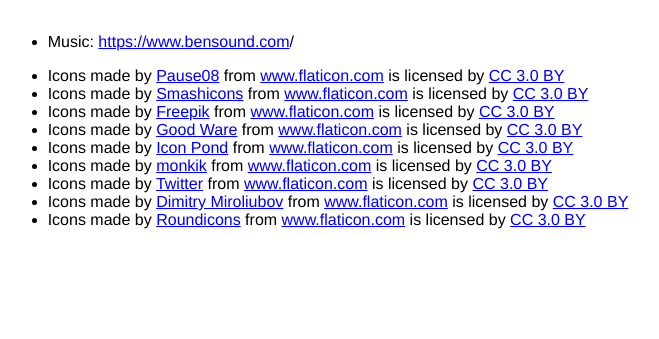
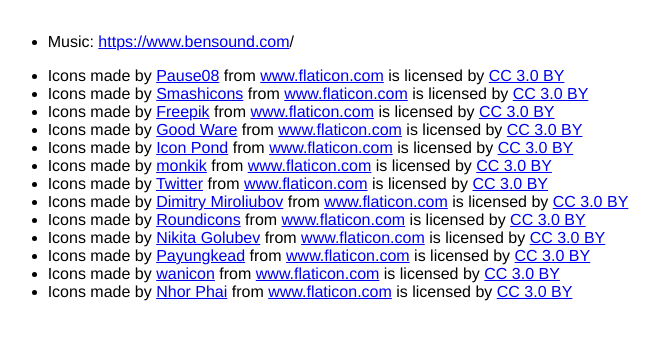
Before and after one commit to philippmoritzer/survival_students, a plain HTML site: page src/sites/credits/credits.html in a window 1280 px wide. Shown: the part 79-418 px from the top of the page, without its empty margins (322-981 px from the left). Drawn offline with Linux system fonts and the light colour scheme.

Commit message:
charaktere und credits

```diff
--- a/src/sites/credits/credits.html
+++ b/src/sites/credits/credits.html
@@ -143,6 +143,10 @@
     </li>
     <li><div>Icons made by <a href="https://www.flaticon.com/authors/dimitry-miroliubov" title="Dimitry Miroliubov">Dimitry Miroliubov</a> from <a href="https://www.flaticon.com/" 			    title="Flaticon">www.flaticon.com</a> is licensed by <a href="http://creativecommons.org/licenses/by/3.0/" 			    title="Creative Commons BY 3.0" target="_blank">CC 3.0 BY</a></div></li>
     <li><div>Icons made by <a href="https://www.flaticon.com/authors/roundicons" title="Roundicons">Roundicons</a> from <a href="https://www.flaticon.com/" 			    title="Flaticon">www.flaticon.com</a> is licensed by <a href="http://creativecommons.org/licenses/by/3.0/" 			    title="Creative Commons BY 3.0" target="_blank">CC 3.0 BY</a></div></li>
+    <li><div>Icons made by <a href="https://www.flaticon.com/authors/nikita-golubev" title="Nikita Golubev">Nikita Golubev</a> from <a href="https://www.flaticon.com/" 			    title="Flaticon">www.flaticon.com</a> is licensed by <a href="http://creativecommons.org/licenses/by/3.0/" 			    title="Creative Commons BY 3.0" target="_blank">CC 3.0 BY</a></div></li>
+    <li><div>Icons made by <a href="https://www.flaticon.com/authors/payungkead" title="Payungkead">Payungkead</a> from <a href="https://www.flaticon.com/" 			    title="Flaticon">www.flaticon.com</a> is licensed by <a href="http://creativecommons.org/licenses/by/3.0/" 			    title="Creative Commons BY 3.0" target="_blank">CC 3.0 BY</a></div></li>
+    <li><div>Icons made by <a href="https://www.flaticon.com/authors/wanicon" title="wanicon">wanicon</a> from <a href="https://www.flaticon.com/" 			    title="Flaticon">www.flaticon.com</a> is licensed by <a href="http://creativecommons.org/licenses/by/3.0/" 			    title="Creative Commons BY 3.0" target="_blank">CC 3.0 BY</a></div></li>
+    <li><div>Icons made by <a href="https://www.flaticon.com/authors/nhor-phai" title="Nhor Phai">Nhor Phai</a> from <a href="https://www.flaticon.com/" 			    title="Flaticon">www.flaticon.com</a> is licensed by <a href="http://creativecommons.org/licenses/by/3.0/" 			    title="Creative Commons BY 3.0" target="_blank">CC 3.0 BY</a></div></li>
       </ul>
     </div>
   </body>
```
Also changed, not shown: assets/images/justus.png, assets/images/lisa.png, assets/images/soren.png.
